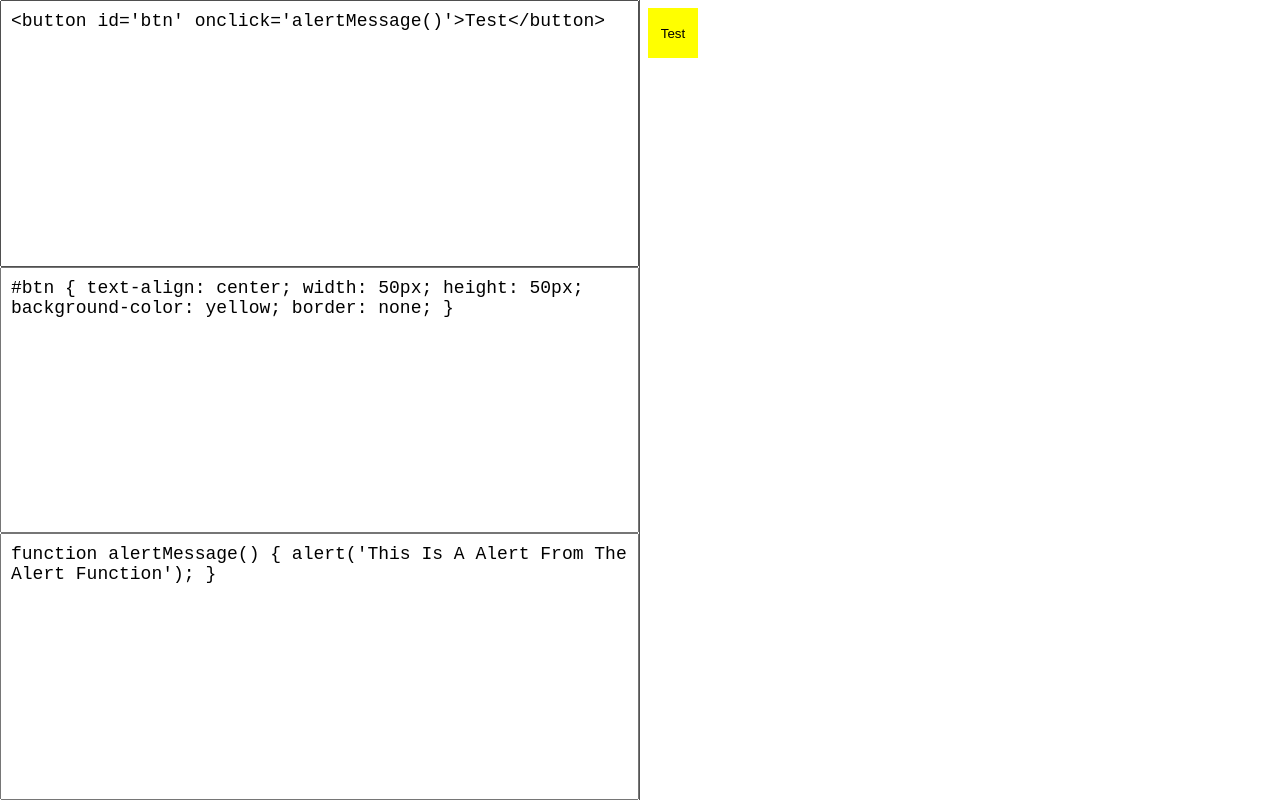
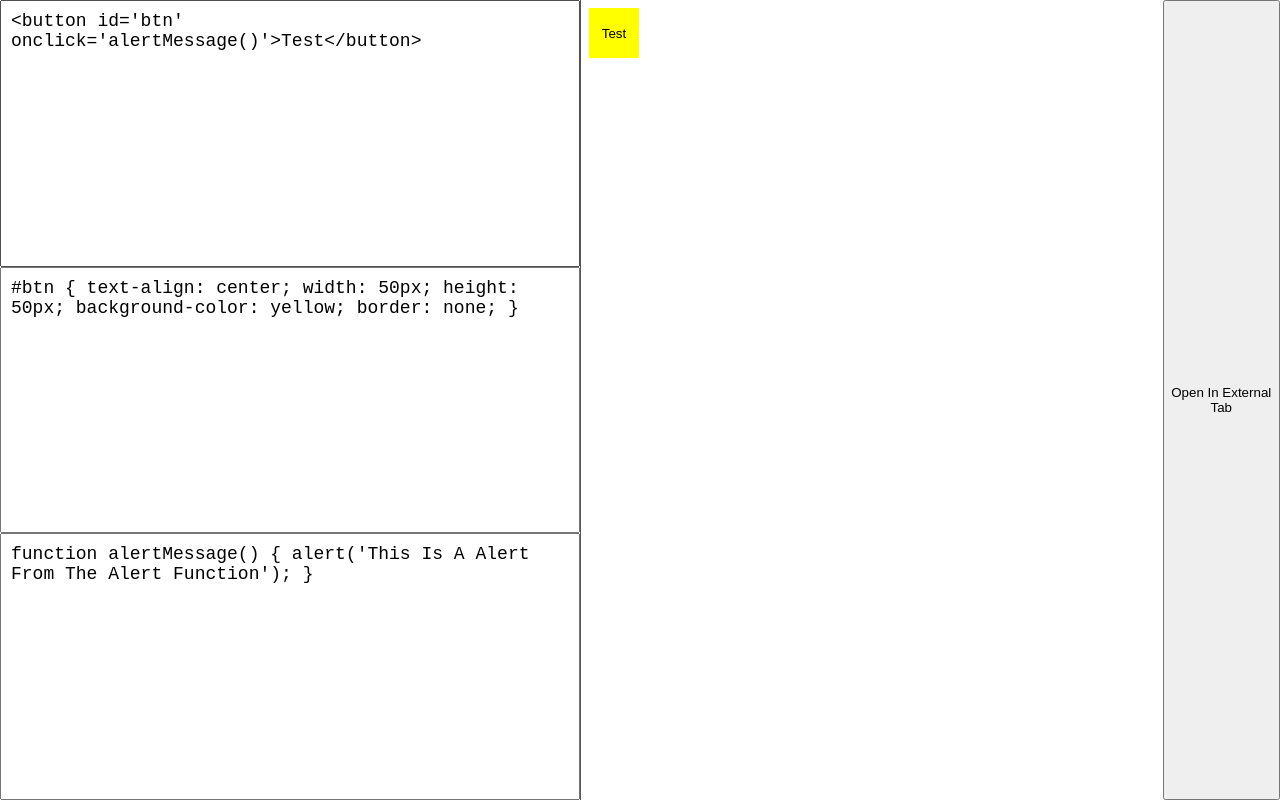
Before and after one commit to TheMrRedstone/Website-Maker, a plain HTML site: page template1.html in a window 1280 px wide. Drawn offline with Linux system fonts and the light colour scheme.

Commit message:
Update template1.html

```diff
--- a/template1.html
+++ b/template1.html
@@ -50,6 +50,7 @@
         <div class="preview-area">
             <iframe id="preview-window"></iframe>
         </div>
+        <button>Open In External Tab</button>
         <script type="text/javascript">
             function showPreview() {
                 var htmlCode = document.getElementById("htmlCode").value;
```
